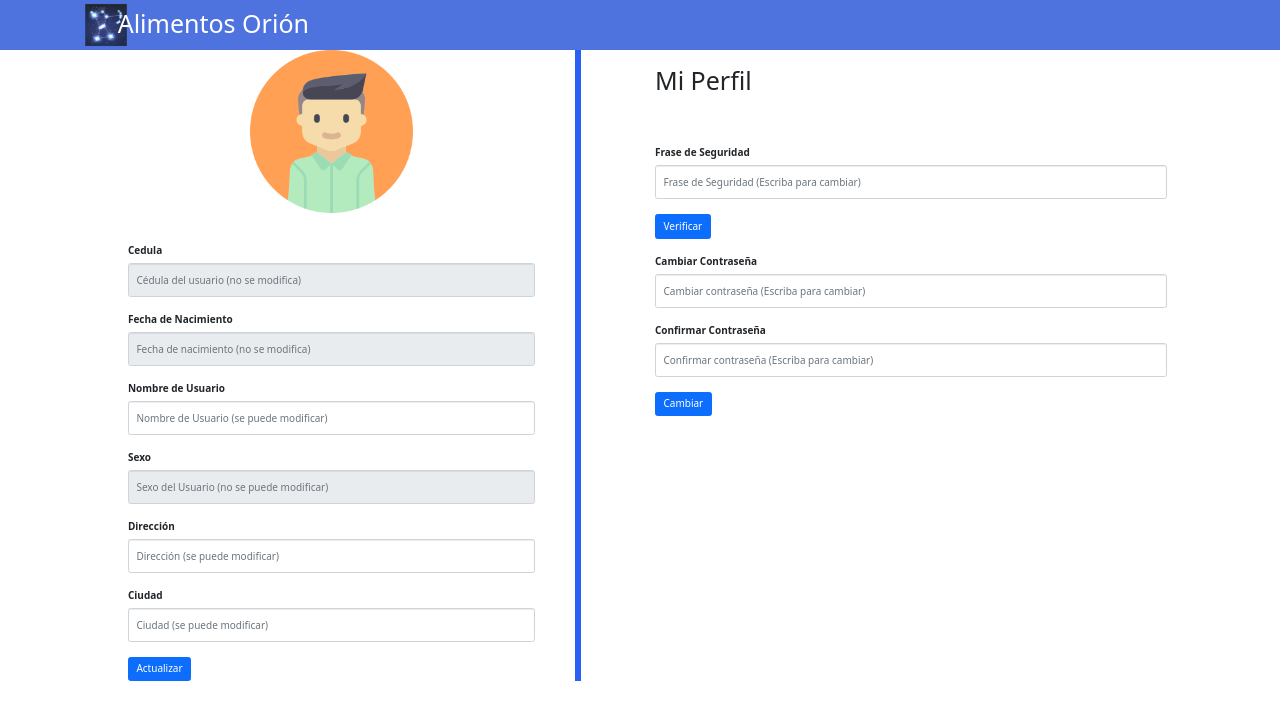
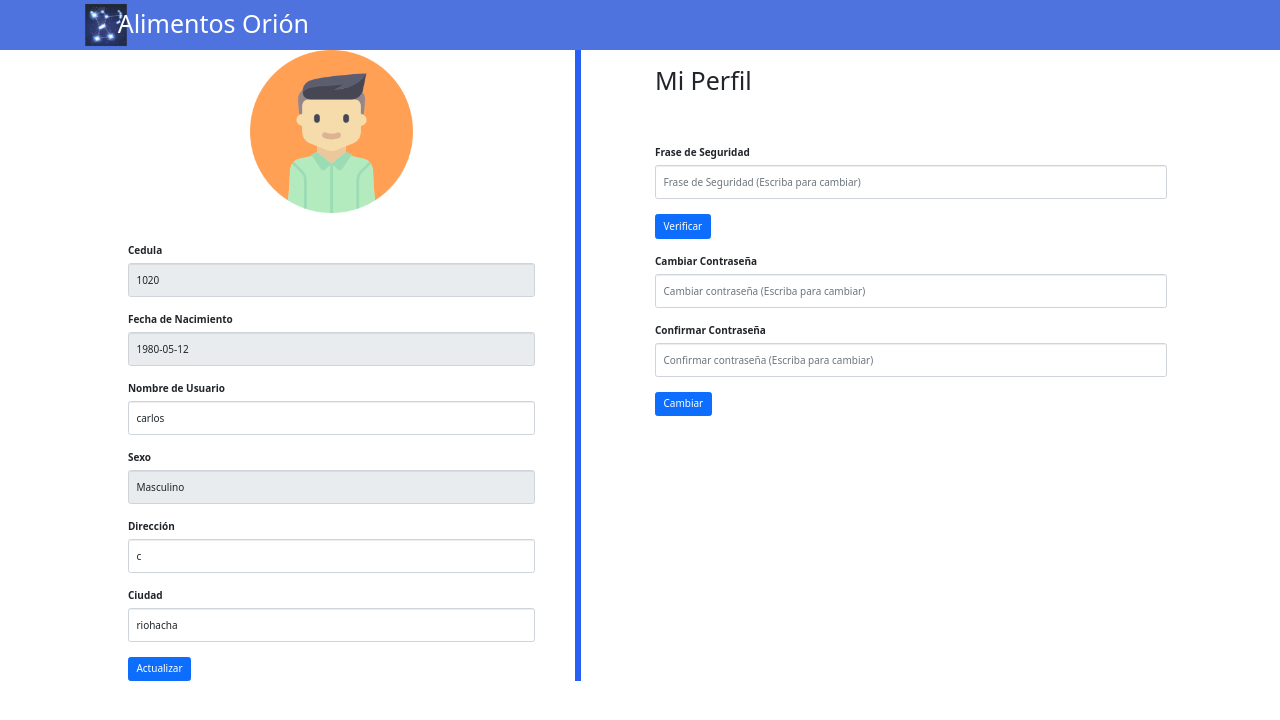
Before and after one commit to J4ngel/H4ckaton_2021, a Flask app: page /usuario in a window 1280 px wide. Shown: the top 720 px of the page. Run offline with Flask 2, Linux system fonts and the light colour scheme; a user stored in the database is signed in; data comes from the database, SQL or seed files in the repository; both versions use the stored data as it was after the commit; some libraries are stand-ins or nearby versions.

Commit message:
actualizacion jinja en usuario externo

```diff
--- a/db_manager.py
+++ b/db_manager.py
@@ -54,7 +54,7 @@ def login_session(username, password):
     try:
         with sqlite3.connect("orion.db") as con:
             cur = con.cursor()
-            query=cur.execute("SELECT Contrasena, Nombre_y_apellido, rol FROM Usuarios WHERE username=?",[username]).fetchone()
+            query=cur.execute("SELECT Contrasena, Nombre_y_apellido, rol,id_usuario FROM Usuarios WHERE username=?",[username]).fetchone()
             if query!=None:
                 if check_password_hash(query[0],password):
                     status['data']=query
--- a/main.py
+++ b/main.py
@@ -31,7 +31,13 @@ def principal():
 @app.route('/usuario')
 def usuario():
     if 'user' in session and session['rol'] == 1:
-        return render_template('usuarioExterno.html')
+        data=db_manager.obtener_info_usuario(session['id'])['data']
+        print(data)
+        if data[3] == 1:
+            sexo="Masculino"
+        else:
+            sexo="Femenino"
+        return render_template('usuarioExterno.html',cedula=data[0],nombre=data[1],fecha=data[2],sexo=sexo,direccion=data[4],ciudad=data[5])
     else:
         return redirect('/login/dashboard')
 
@@ -75,6 +81,7 @@ def login():
                 session['user']=username
                 session['name']=status_2['data'][1]
                 session['rol']=status_2['data'][2]
+                session['id']=status_2['data'][3]
                 print("logueo con exito")
 
                 if session['rol'] == 3:
--- a/templates/usuarioExterno.html
+++ b/templates/usuarioExterno.html
@@ -24,20 +24,20 @@
             <br>
             <br>
             <label for="id_field" class="form-label">Cedula</label>
-            <input type="text" readonly class="form-control" placeholder="Cédula del usuario (no se modifica)" id="id_field">
+            <input type="text" readonly class="form-control" value={{cedula}} id="id_field">
             <br>
             <label for="id_field" class="form-label">Fecha de Nacimiento</label>
-            <input type="text" readonly class="form-control" placeholder="Fecha de nacimiento (no se modifica)" id="id_field">
+            <input type="text" readonly class="form-control" value={{fecha}} id="id_field">
             <br>
             <label for="id_field" class="form-label">Nombre de Usuario</label>
-            <input type="text" class="form-control" placeholder="Nombre de Usuario (se puede modificar)" id="id_field">
+            <input type="text" class="form-control" value={{nombre}} id="id_field">
             <br>
             <label for="id_field" class="form-label">Sexo</label>
-            <input type="text" readonly class="form-control" placeholder="Sexo del Usuario (no se puede modificar)" id="id_field"><br>
+            <input type="text" readonly class="form-control" value={{sexo}} id="id_field"><br>
             <label for="id_field" class="form-label">Dirección</label>
-            <input type="text" class="form-control" placeholder="Dirección (se puede modificar)" id="id_field"><br>
+            <input type="text" class="form-control" value={{direccion}} id="id_field"><br>
             <label for="id_field" class="form-label">Ciudad</label>
-            <input type="text" class="form-control" placeholder="Ciudad (se puede modificar)" id="id_field">
+            <input type="text" class="form-control" value={{ciudad}} id="id_field">
             <br>
             <button type="button" class="btn btn-primary" id="btn-actualizar">Actualizar</button>
         </div>
```
Also changed, not shown: orion.db.
